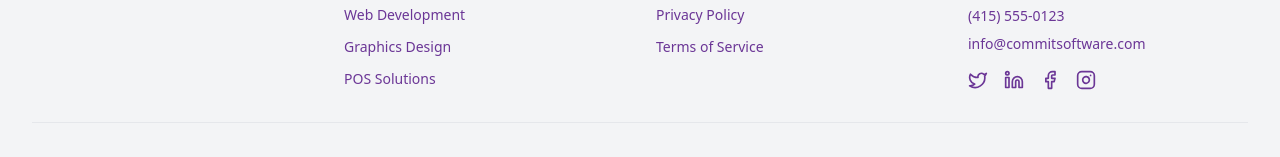
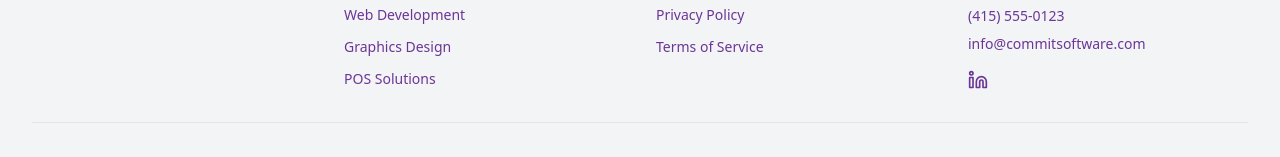
Before and after one commit to M-Hassan-Raza/CommitSoftwareSolutions, a Next.js app: page / in a window 1280 px wide. Shown: the part 3414-3571 px from the top of the page. Built offline with nearby package versions, Linux system fonts and the light colour scheme; a web font is replaced by a local one.

Commit message:
Clean up the footer

```diff
--- a/components/layout/footer.tsx
+++ b/components/layout/footer.tsx
@@ -101,40 +101,13 @@ export default function Footer() {
               </p>
               <div className="flex space-x-4">
                 <a
-                  href="https://twitter.com"
-                  target="_blank"
-                  rel="noopener noreferrer"
-                  className="text-muted-foreground hover:text-primary"
-                >
-                  <span className="sr-only">Twitter</span>
-                  <Twitter className="h-5 w-5" />
-                </a>
-                <a
-                  href="https://linkedin.com"
+                  href="https://linkedin.com/company/commit-software-solutions"
                   target="_blank"
                   rel="noopener noreferrer"
                   className="text-muted-foreground hover:text-primary"
                 >
                   <span className="sr-only">LinkedIn</span>
                   <Linkedin className="h-5 w-5" />
-                </a>
-                <a
-                  href="https://facebook.com"
-                  target="_blank"
-                  rel="noopener noreferrer"
-                  className="text-muted-foreground hover:text-primary"
-                >
-                  <span className="sr-only">Facebook</span>
-                  <Facebook className="h-5 w-5" />
-                </a>
-                <a
-                  href="https://instagram.com"
-                  target="_blank"
-                  rel="noopener noreferrer"
-                  className="text-muted-foreground hover:text-primary"
-                >
-                  <span className="sr-only">Instagram</span>
-                  <Instagram className="h-5 w-5" />
                 </a>
               </div>
             </address>
```
